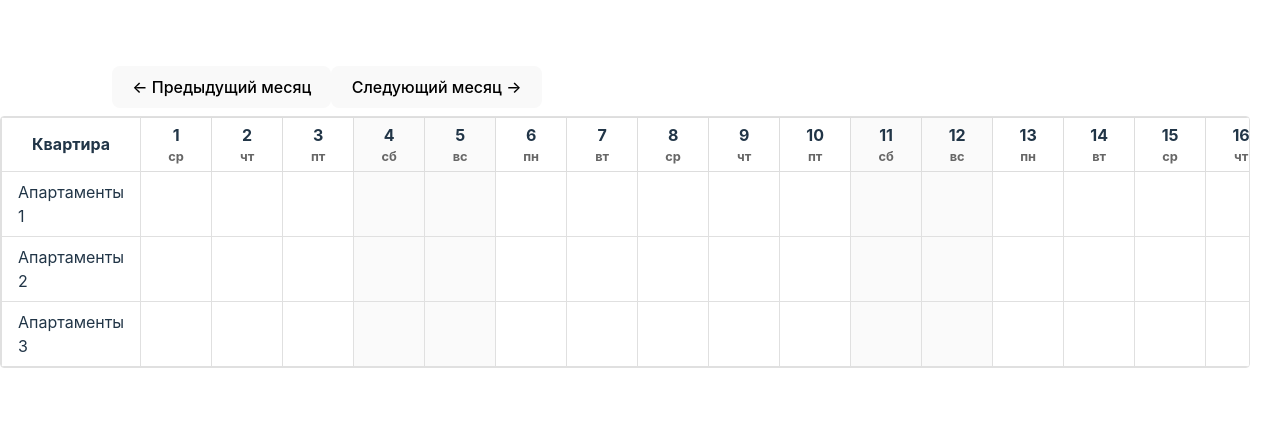
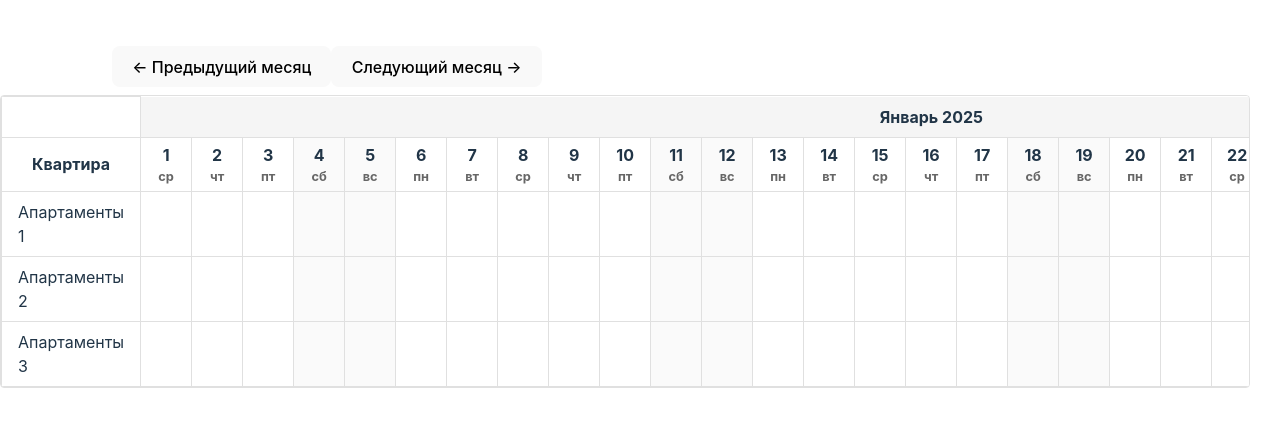
Before and after one commit to TheonAegor/luvento, a React (Vite) app: page / in a window 1280 px wide. Shown: the part 187-614 px from the top of the page. Built offline with nearby package versions, Linux system fonts and the light colour scheme.

Commit message:
add month header

```diff
--- a/src/components/BookingTableHeader.tsx
+++ b/src/components/BookingTableHeader.tsx
@@ -1,4 +1,4 @@
-import { format, isWeekend, isToday } from 'date-fns';
+import { format, isWeekend, isToday, isSameMonth } from 'date-fns';
 import { ru } from 'date-fns/locale';
 import styles from '../styles/BookingTable.module.css';
 
@@ -7,9 +7,33 @@ interface BookingTableHeaderProps {
 }
 
 export function BookingTableHeader({ interval }: BookingTableHeaderProps) {
+    // Группируем даты по месяцам
+    const months = interval.reduce((acc, date) => {
+        const monthKey = format(date, 'yyyy-MM');
+        if (!acc[monthKey]) {
+            acc[monthKey] = {
+                name: format(date, 'LLLL yyyy', { locale: ru }),
+                dates: []
+            };
+        }
+        acc[monthKey].dates.push(date);
+        return acc;
+    }, {} as Record<string, { name: string; dates: Date[] }>);
 
     return (
         <thead>
+            <tr className={styles.monthRow}>
+                <th className={styles.apartmentColumn}></th>
+                {Object.values(months).map(month => (
+                    <th
+                        key={month.name}
+                        colSpan={month.dates.length}
+                        className={styles.monthCell}
+                    >
+                        {month.name}
+                    </th>
+                ))}
+            </tr>
             <tr>
                 <th className={styles.apartmentColumn}>Квартира</th>
                 {interval.map((day) => (
@@ -19,6 +43,7 @@ export function BookingTableHeader({ interval }: BookingTableHeaderProps) {
                             ${styles.dateColumn}
                             ${isWeekend(day) ? styles.weekendCell : ''}
                             ${isToday(day) ? styles.todayCell : ''}
+                            ${!isSameMonth(day, interval[interval.indexOf(day) - 1] || day) ? styles.monthStart : ''}
                         `}
                     >
                         <div className={styles.dateHeader}>
--- a/src/styles/BookingTable.module.css
+++ b/src/styles/BookingTable.module.css
@@ -42,10 +42,11 @@
 }
 
 .dateColumn {
-    min-width: 60px;
-    border: 1px solid #ddd;
+    min-width: 40px;
+    border: 1px solid #e0e0e0;
     text-align: center;
     padding: 5px;
+    position: relative;
 }
 
 .dateHeader {
@@ -132,3 +133,19 @@ tr:last-child .selected {
     background-color: rgba(25, 210, 118, 0.296);
     position: relative;
 }
+
+.monthRow {
+    border-bottom: 1px solid #e0e0e0;
+}
+
+.monthCell {
+    padding: 8px;
+    text-align: center;
+    border-right: 1px solid #e0e0e0;
+    background: #f5f5f5;
+    text-transform: capitalize;
+}
+
+.monthStart {
+    border-left: 2px solid #e0e0e0;
+}
```
